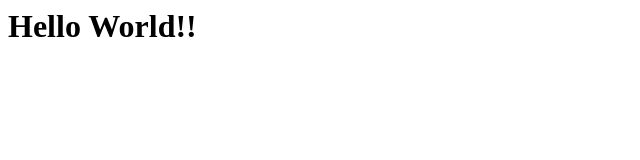
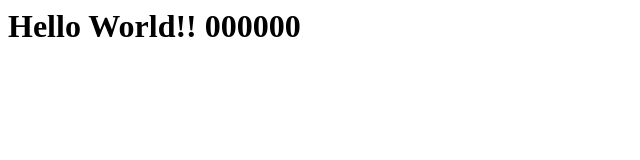
Before and after one commit to akashgowda1801/Boss, a plain HTML site: page index.html in a window 1280 px wide. Shown: the whole page, without its empty margins (0-640 px from the left). Drawn offline with Linux system fonts and the light colour scheme.

Commit message:
second commit

```diff
--- a/index.html
+++ b/index.html
@@ -5,6 +5,6 @@
         </title>
     </head>
     <body>
-        <h1> Hello World!!</h1>
+        <h1> Hello World!! 000000</h1>
     </body>
 </html>
```
